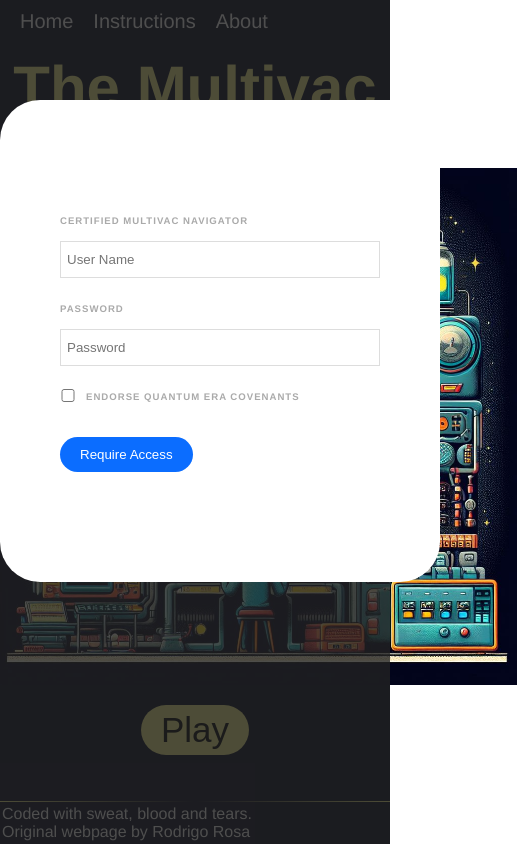
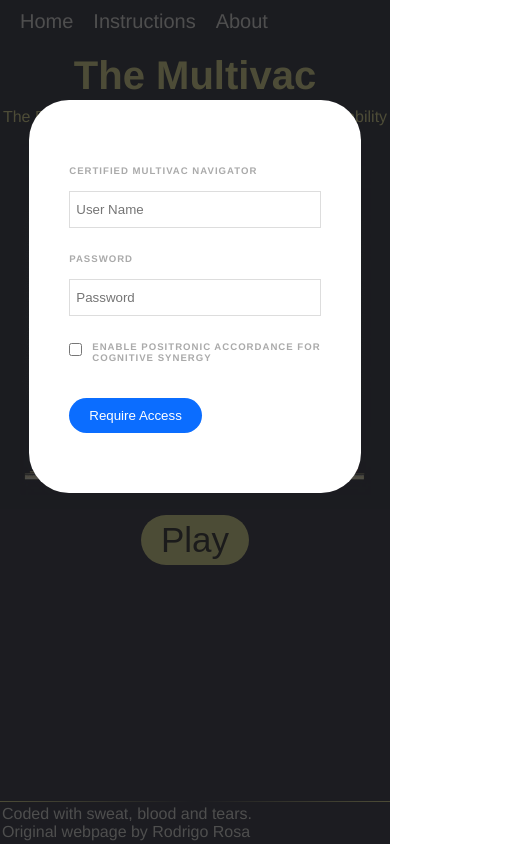
Before and after one commit to RodrigoRosa2022/Multivac, a Vue app: page /#/ in a window 390 px wide. Both pictures are taken after a click on the button "Play". Shown: the whole page, 517 px wide, since content can reach past the window. Built offline with nearby package versions, Linux system fonts and the light colour scheme.

Commit message:
now, fairly responsive

```diff
--- a/src/components/Modal.vue
+++ b/src/components/Modal.vue
@@ -38,7 +38,6 @@ export default {
   margin: 100px auto;
   background: white;
   border-radius: 40px;
-
 }
 
 .backdrop {
@@ -56,5 +55,18 @@ p {
   font-style: normal;
 }
 
+  @media (max-width: 450px) {
+
+    .modal {
+      width: 85%;
+      padding: 0px;
+      margin: 100px auto;
+
+    }
+
+
+  }
+
+
 
 </style>
--- a/src/components/SignupForm.vue
+++ b/src/components/SignupForm.vue
@@ -12,9 +12,9 @@
 
 
         <div class="terms">
-          <label>
+          <label class="checkBox">
             <input type="checkbox" v-model="terms" required>
-            <p>Endorse Quantum Era Covenants</p>
+            <p>Enable Positronic Accordance for Cognitive Synergy</p>
           </label>
 
         </div>
@@ -100,6 +100,16 @@ form {
   border-radius: 10px;
 }
 
+
+.checkBox {
+  display: flex;
+  align-items: center;
+}
+
+.checkBox input[type="checkbox"] {
+  margin-right: 10px;
+}
+
 label p {
   color: #aaa;
   display: inline-block;
--- a/src/components/Terminal.vue
+++ b/src/components/Terminal.vue
@@ -2,7 +2,7 @@
   <label class="screen" for="typer">
     <div id="term">
       <!-- <label> -->
-        <p class="userTyping">&lt;{{ user }}&gt; {{ fakeText }}</p>
+        <p class="userTyping">&lt;{{ user }}&gt; {{ fakeText }} </p>
         <input type="text" id="typer" v-model="typedText"  autofocus @input="keyPress(typedText)" @keyup.enter="enterPressed(typedText)">
         <div v-if="isTypingEnded">
           <p>&lt;Multivac&gt; {{ mvAnswer }}</p>
@@ -173,6 +173,7 @@ input {
   width: 1px;
   box-decoration-break: none;
   opacity: 0;
+  padding: 0;
 }
 
 p {
@@ -200,4 +201,17 @@ p.userTyping::after {
   }
 }
 
+
+@media (max-width: 800px) {
+
+      .screen {
+        height: 250px;
+        margin: 15px;
+      }
+
+    .userTyping {
+      margin: 5px 7px;
+    }
+  }
+
 </style>
--- a/src/views/HomeView.vue
+++ b/src/views/HomeView.vue
@@ -8,7 +8,7 @@
       <h1>The Multivac</h1>
       <p>The Retrofuturistic Oracle with an Infinite Improbability Twist.</p>
 
-      <img src="../assets/multivac.jpg" alt="Multivac Terminal" height="400">
+      <img src="../assets/multivac.jpg" alt="Multivac Terminal">
       <button @click="UserModal">Play</button>
     </div>
   </div>
@@ -77,8 +77,10 @@ p {
   display: block;
   margin-left: auto;
   margin-right: auto;
-  height: 72%;
+  height: 400px;
 }
+
+
 
 button {
   background-color: #F8F48A;
@@ -93,7 +95,23 @@ button {
 
 button:hover{
   background-color: black;
-  color:#F8F48A
+  color:#F8F48A;
 }
 
+
+  @media (max-width: 450px) {
+
+    .logo img {
+      width: 90%;
+      height: auto;
+      }
+
+    h1 {
+    font-size: 40px;
+    margin: 10px;
+    }
+
+  }
+
+
 </style>
--- a/src/views/Navigator.vue
+++ b/src/views/Navigator.vue
@@ -41,6 +41,7 @@ export default {
 .homeNavigator {
   gap: 16px;
   height: 80%;
+  width: 95%;
 }
 
 h1 {
@@ -67,13 +68,47 @@ img.imageNavigator {
   /* display: block; */
   margin-left: auto;
   margin-right: auto;
-  width: 30%;
-  height: 5%;
+  width: 350px;
+  height: 350px;
 }
 
 .mainNavigator {
   display: flex;
   flex-direction: row;
+  align-content: center;
+  width: 95%;
 }
 
+
+
+
+@media (max-width: 800px) {
+
+      .mainNavigator {
+        flex-direction: column-reverse;
+      }
+
+      .screen {
+        width: 90%;
+      }
+
+          img.imageNavigator {
+            width: 230px;
+            height: 230px;
+          }
+
+      h1 {
+        font-size: 50px;
+      }
+
+    }
+
+      @media (max-width: 450px) {
+    h1 {
+    font-size: 40px;
+    margin: 10px;
+    }
+
+  }
+
 </style>
```
